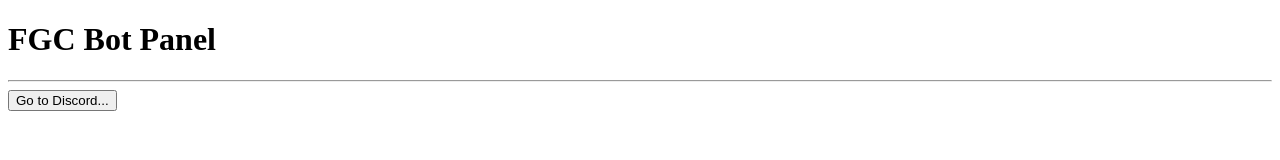
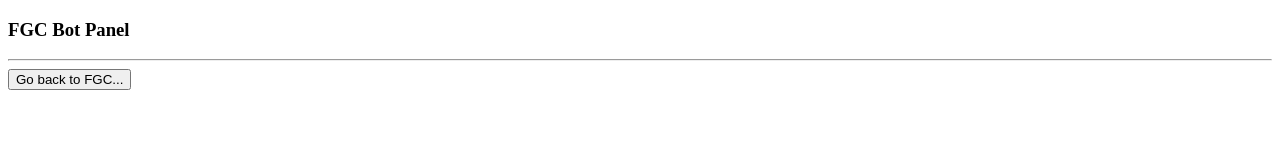
Before and after one commit to thivisthiv/fgcbotpanel, a plain HTML site: page index.html in a window 1280 px wide. Drawn offline with Linux system fonts and the light colour scheme.

Commit message:
update to index.html

```diff
--- a/index.html
+++ b/index.html
@@ -5,9 +5,9 @@
 <head>
 <title>FGC Bot Panel</title>
 </head>
-<h1>FGC Bot Panel</h1>
+<h3>FGC Bot Panel</h3>
 <hr>
-<a href="https://discord.com/channels/1305691329598066809/1307086610382327838"><button>Go to Discord...</button></a>
+<a href="https://discord.com/channels/1305691329598066809/1307086610382327838" target="_blank"><button>Go back to FGC...</button></a>
 
 
 
```
